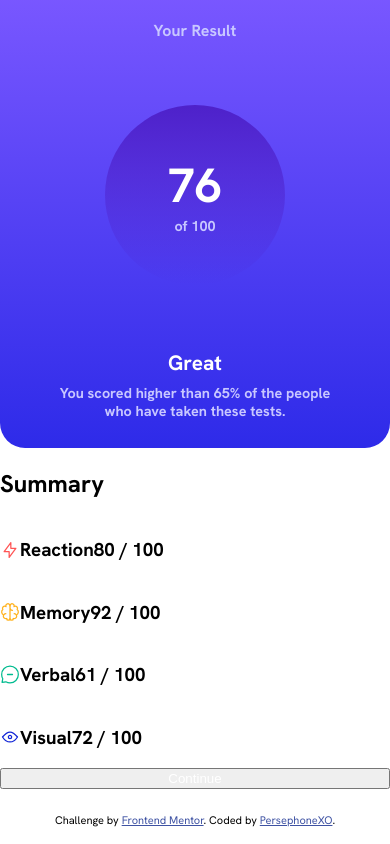
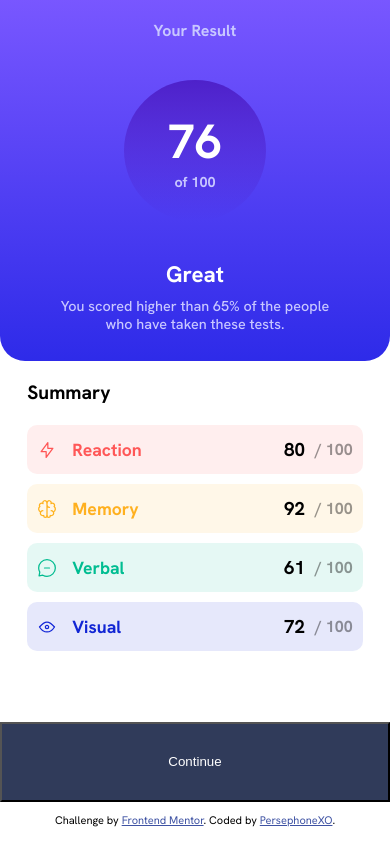
Before and after one commit to PersephoneXO/fm-results-summary-component, a plain HTML site: page index.html in a window 390 px wide. Drawn offline with Linux system fonts and the light colour scheme.

Commit message:
css for mobile layout nearly finished

```diff
--- a/index.html
+++ b/index.html
@@ -33,36 +33,47 @@
       <div class="results-summary">
         <h2 class="summary-title">Summary</h2>
 
+        <div class="all-summary-tabs">
           <div class="summary-tab" id="reaction-tab">
             <div class="summary-tab-left">
               <img id='reaction-icon' alt="reaction icon" src="./results-summary-component-main/assets/images/icon-reaction.svg">
-            <h3 class="reaction-title">Reaction</h3>
+              <h3 class="summary-tab-title" id="reaction-title">Reaction</h3>
             </div>
-          <h3 class="reaction-score">80 / 100</h3>
+            <div class="score-div">
+              <h3 class="reaction-score">80</h3>
+              <h3 class="of-100">/ 100</h3>
             </div>
-
+          </div>
           <div class="summary-tab" id="memory-tab">
             <div class="summary-tab-left">
               <img id="memory-icon" alt="memory icon" src="./results-summary-component-main/assets/images/icon-memory.svg">
-            <h3 class="memory-title">Memory</h3>
+              <h3 class="summary-tab-title" id="memory-title">Memory</h3>
             </div>
-          <h3 class="memory-score">92 / 100</h3>
+            <div class="score-div">
+              <h3 class="memory-score">92</h3>
+              <h3 class="of-100">/ 100</h3>
             </div>
-
+          </div>
           <div class="summary-tab" id="verbal-tab">
             <div class="summary-tab-left">
               <img id="verbal-icon" alt="verbal icon" src="./results-summary-component-main/assets/images/icon-verbal.svg">
-            <h3 class="verbal-title">Verbal</h3>
+              <h3 class="summary-tab-title" id="verbal-title">Verbal</h3>
             </div>
-          <h3 class="verbal-score">61 / 100</h3>
+            <div class="score-div">
+              <h3 class="verbal-score">61</h3>
+              <h3 class="of-100">/ 100</h3>
             </div>
-
+          </div>
           <div class="summary-tab" id="visual-tab">
             <div class="summary-tab-left">
               <img id="visual-icon" alt="visual icon" src="./results-summary-component-main/assets/images/icon-visual.svg">
-            <h3 class="visual-title">Visual</h3>
+              <h3 class="summary-tab-title" id="visual-title">Visual</h3>
             </div>
-          <h3 class="visual-score">72 / 100</h3>
+            <div class="score-div">
+              <h3 class="visual-score">72</h3>
+              <h3 class="of-100">/ 100</h3>
+            </div>
+          </div>
         </div>
       </div>
 
--- a/styles.css
+++ b/styles.css
@@ -1,10 +1,10 @@
 /*global css*/
 :root{
     /*primary*/
-    --light-red:hsl(0, 100%, 67%);
-    --orangey-yellow:hsl(39, 100%, 56%);
-    --green-teal:hsl(166, 100%, 37%);
-    --cobalt-blue:hsl(234, 85%, 45%);
+    --light-red:hsla(0, 100%, 67%,0.1);
+    --orangey-yellow:hsl(39, 100%, 56%, 0.1);
+    --green-teal:hsl(166, 100%, 37%, 0.1);
+    --cobalt-blue:hsl(234, 85%, 45%, 0.1);
     /*gradients (background)*/
     --light-slate-blue: hsl(252, 100%, 67%);
     --light-royal-blue:hsl(241, 81%, 54%);
@@ -33,8 +33,8 @@ main{
 
 .results-card{
     height: 100%;
-    display: flex;
-    flex-direction: column;
+    display: grid;
+    grid-template-rows: 45% 45% 10%;
     background-color: white;
 }
 
@@ -44,7 +44,6 @@ main{
     flex-direction: column;
     align-items: center;
     justify-content: space-between;
-    height: 50%;
     padding-inline: 15%;
     padding-top: 5%;
     padding-bottom: 7%;
@@ -103,21 +102,103 @@ main{
 
 .results-text-title{
     margin: 0;
-    font-size: 1.3rem;
+    font-size: 1.4rem;
+    font-weight: 700;
 }
 
 .results-text-subtext{
     margin: 0;
     font-size: 0.9rem;
+    font-weight: 500;
+}
+
+.results-summary{
+    padding-inline: 7%;
+    margin-top: 5%;
+    margin-bottom: 5%;
+    display: flex;
+    flex-direction: column;
+    gap: 20px;
+}
+
+.summary-title{
+    margin: 0;
+    font-size: 1.2rem;
+}
+
+.all-summary-tabs{
+    display: flex;
+    flex-direction: column;
+    gap: 10px;
 }
 
 .summary-tab{
     display:flex;
+    padding-inline: 10px;
+    justify-content: space-between;
+    border-radius: 10px;
+    height: 45px;
+    align-items: center;
+    padding-top: 2px;
+    padding-bottom: 2px;
+
 }
+
 .summary-tab-left{
     display: flex;
+    gap: 15px;
 }
 
+.summary-tab-title{
+    font-size: 1.1rem;
+}
+
+.score-div{
+    display: flex;
+    gap: 10px;
+    font-size: 1rem;
+    align-items: center;
+}
+
+.of-100{
+    opacity: 0.4;
+    font-size: 1rem;
+}
+
+#reaction-tab{
+    background-color: var(--light-red);
+}
+
+#reaction-title{
+    color: hsl(0, 100%, 67%);
+}
+#memory-tab{
+    background-color: var(--orangey-yellow);
+}
+
+#memory-title{
+    color: hsl(39, 100%, 56%);
+}
+
+#verbal-tab{
+    background-color: var(--green-teal);
+}
+
+#verbal-title{
+    color:hsl(166, 100%, 37%);
+}
+
+#visual-tab{
+    background-color: var(--cobalt-blue);
+}
+
+#visual-title{
+    color: hsl(234, 85%, 45%);
+}
+
+.continue-button{
+    background-color: hsl(224, 30%, 27%);
+}
 
 /*design for desktop*/
 @media only screen and (min-width:768px){
```
Lines whose indentation alone changed are shown as unchanged.
